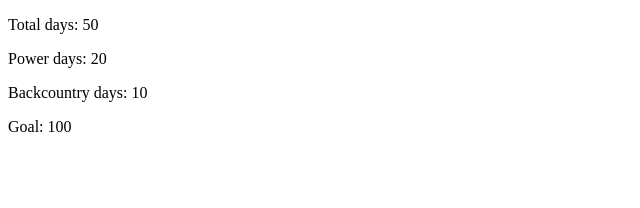
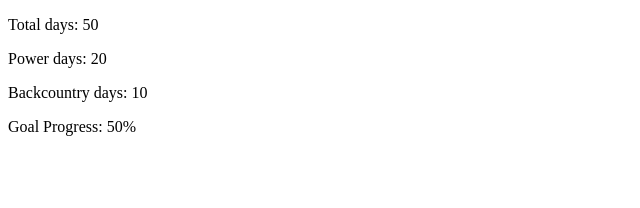
Before and after one commit to efi0ng/learnreact, a React (Create React App) app in the folder li_resst/firstapp/: page / in a window 1280 px wide. Shown: the top 208 px of the page, without its empty margins (0-640 px from the left). Built offline with nearby package versions, Linux system fonts and the light colour scheme.

Commit message:
add custom methods

```diff
--- a/li_resst/firstapp/src/index.js
+++ b/li_resst/firstapp/src/index.js
@@ -9,6 +9,14 @@
 };
 
 class SkiDayCounter extends Component {
+    getPercent = decimal => {
+        return decimal * 100 + '%';
+    }
+
+    calcGoalProgress = (total, goal) => {
+        return this.getPercent(total/goal);
+    }
+
     render() {
         // destructure props object - ES6
         const { total, powder, backcountry, goal} = this.props.data;
@@ -25,7 +33,7 @@
                     <p>Backcountry days: {backcountry}</p>
                 </div>
                 <div>
-                    <p>Goal: {goal}</p>
+                    <p>Goal Progress: {this.calcGoalProgress(total, goal)}</p>
                 </div>
             </section>
         );
```
